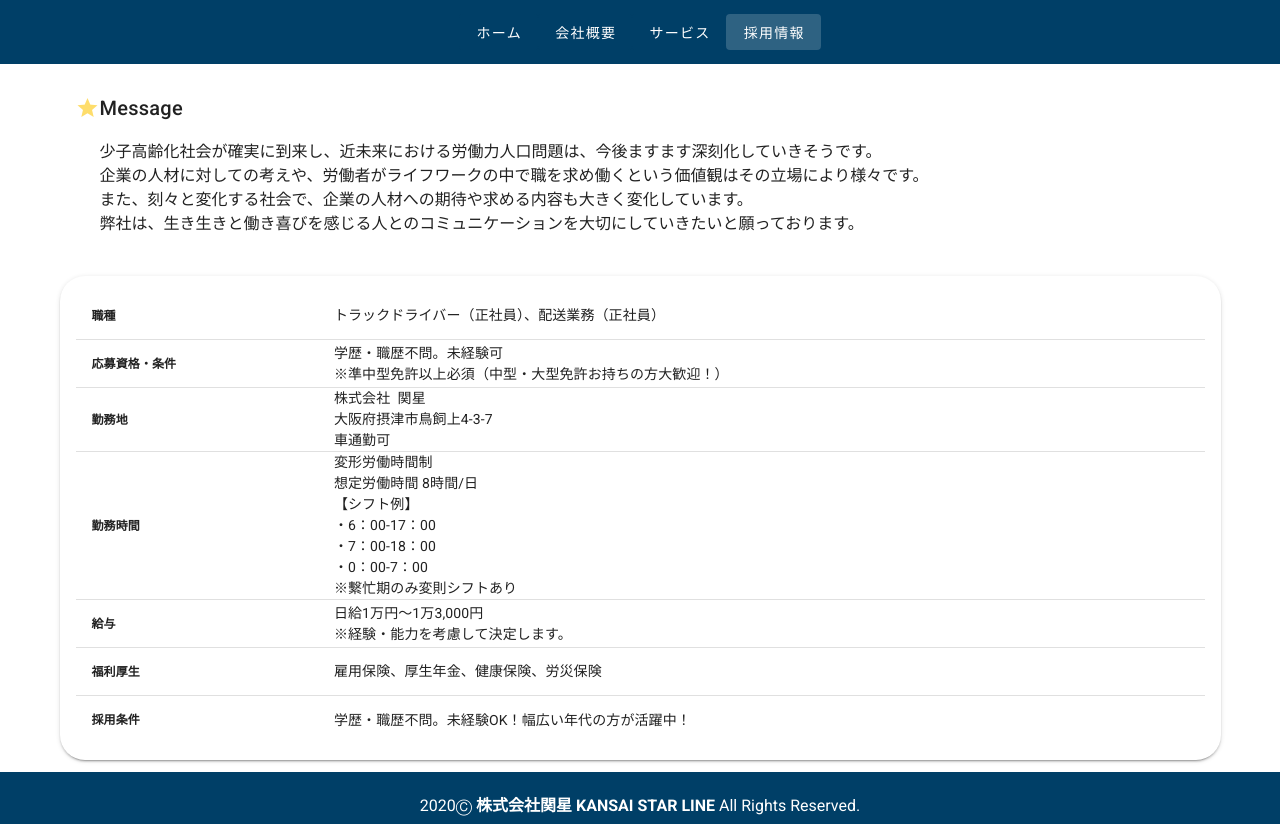
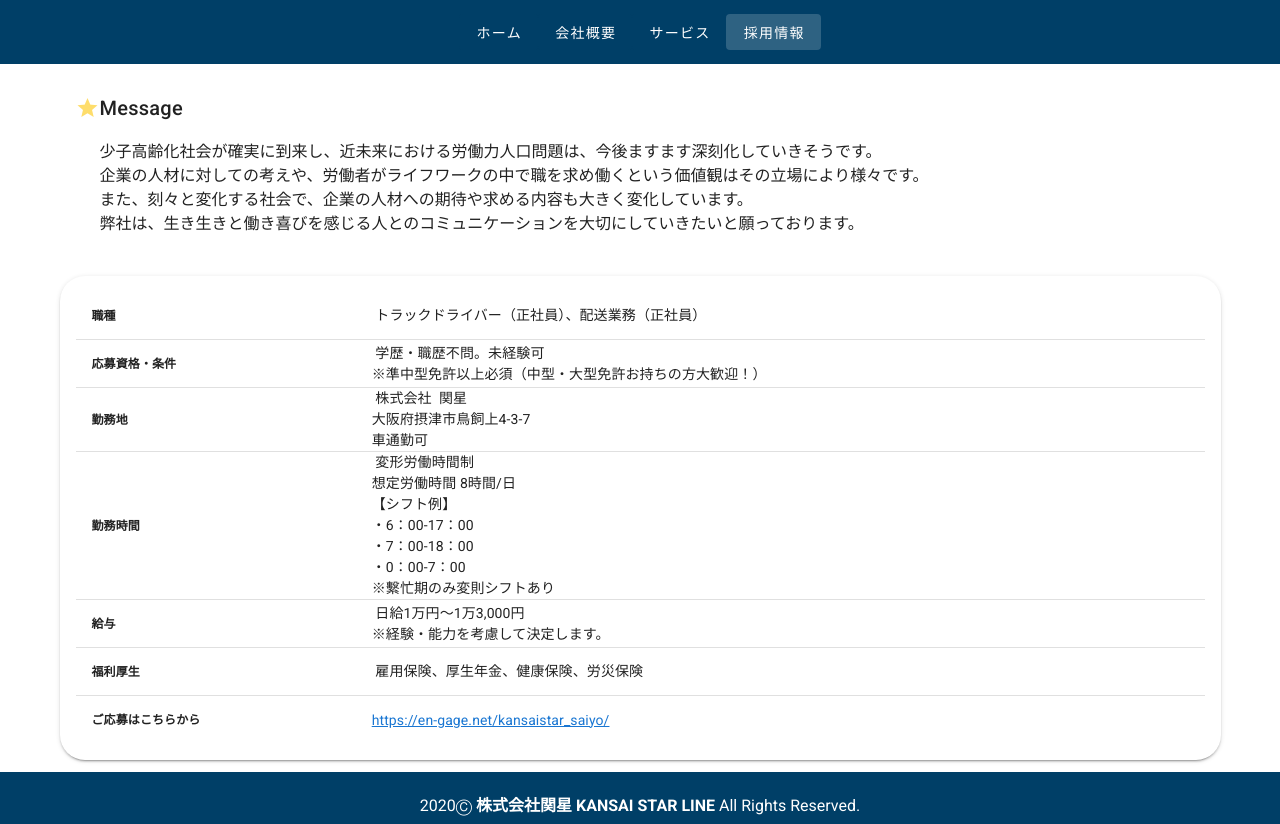
Before and after one commit to ayahamaguri/kansei_hp, a Nuxt app: page /recruit in a window 1280 px wide. Built offline with nearby package versions, Linux system fonts and the light colour scheme.

Commit message:
feat:テーブル内の文字列のハイパーリンク化

```diff
--- a/pages/recruit.vue
+++ b/pages/recruit.vue
@@ -27,7 +27,16 @@
           <tbody>
             <tr v-for="(item, index) in companyInfo" :key="index">
               <th>{{ item.header }}</th>
-              <td>{{ addLineBreaks(item.body) }}</td>
+              <td>
+                <!-- v-ifで文字列に"http"が含まれている場合はハイパーリンクにする -->
+                <template v-if="item.body.includes('http')">
+                  <a :href="item.body" target="_blank">{{
+                    addLineBreaks(item.body)
+                  }}</a>
+                </template>
+                <!-- それ以外の場合はそのまま表示 -->
+                <template v-else> {{ addLineBreaks(item.body) }}</template>
+              </td>
             </tr>
           </tbody>
         </v-simple-table>
@@ -66,8 +75,8 @@ export default {
         body: '雇用保険、厚生年金、健康保険、労災保険',
       },
       {
-        header: '採用条件',
-        body: '学歴・職歴不問。未経験OK！幅広い年代の方が活躍中！',
+        header: 'ご応募はこちらから',
+        body: 'https://en-gage.net/kansaistar_saiyo/',
       },
     ])
 
```
